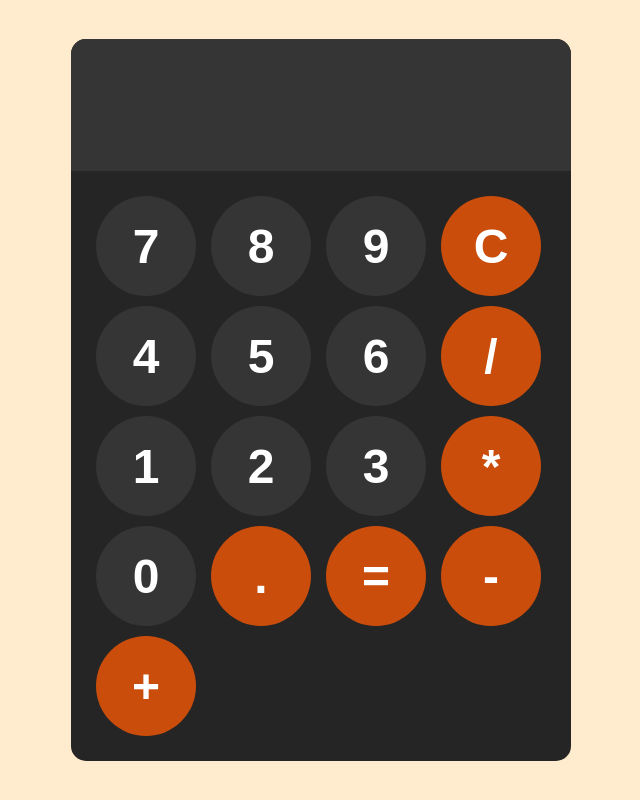
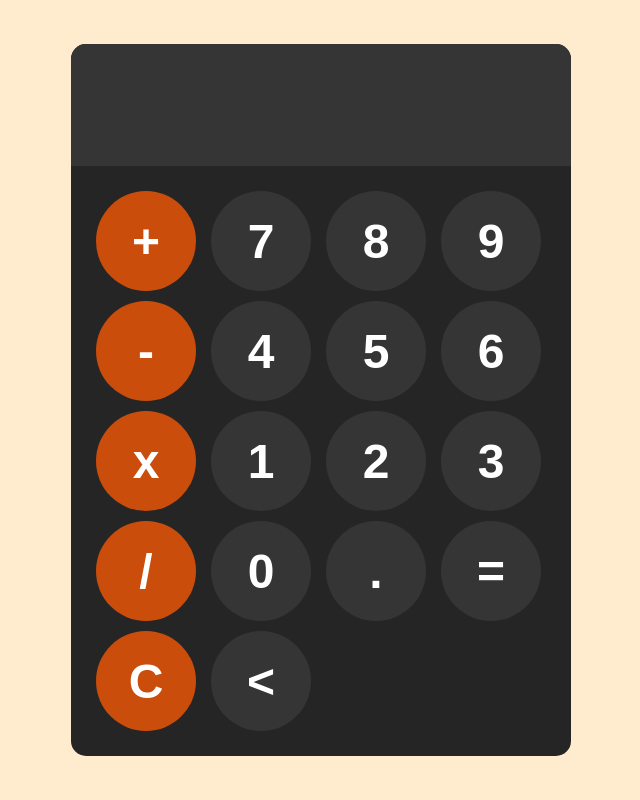
Before and after one commit to pakoramaster/calculator, a plain HTML site: page index.html in a window 1280 px wide. Shown: the whole page, without its empty margins (319-959 px from the left). Drawn offline with Linux system fonts and the light colour scheme.

Commit message:
bug fixes and added back button

```diff
--- a/index.html
+++ b/index.html
@@ -11,23 +11,24 @@
     <div id="calculator">
         <input id="display" readonly>
         <div id="buttons">
+            <button onclick="appendValue('+')" class="operator-btn">+</button>
             <button onclick="appendValue('7')">7</button>
             <button onclick="appendValue('8')">8</button>
             <button onclick="appendValue('9')">9</button>
-            <button onclick="clear()" class="operator-btn">C</button>
+            <button onclick="appendValue('-')" class="operator-btn">-</button>
             <button onclick="appendValue('4')">4</button>
             <button onclick="appendValue('5')">5</button>
             <button onclick="appendValue('6')">6</button>
-            <button onclick="appendValue('/')" class="operator-btn">/</button>
+            <button onclick="appendValue('*')" class="operator-btn">x</button>
             <button onclick="appendValue('1')">1</button>
             <button onclick="appendValue('2')">2</button>
             <button onclick="appendValue('3')">3</button>
-            <button onclick="appendValue('*')" class="operator-btn">*</button>
+            <button onclick="appendValue('/')" class="operator-btn">/</button>
             <button onclick="appendValue('0')">0</button>
-            <button onclick="appendValue('.')" class="operator-btn">.</button>
-            <button onclick="calculate()" class="operator-btn">=</button>
-            <button onclick="appendValue('-')" class="operator-btn">-</button>
-            <button onclick="appendValue('+')" class="operator-btn">+</button>
+            <button onclick="appendValue('.')">.</button>
+            <button onclick="calculate()">=</button>
+            <button onclick="clearDisplay()" class="operator-btn">C</button>
+            <button onclick="backspace()"><</button>
           </div>
     </div>
 
--- a/script.js
+++ b/script.js
@@ -1,14 +1,17 @@
-// Calculator
-
-
+// Initialization
 const display = document.getElementById("display");
 
+// Functions
 function appendValue(input) {
     display.value += input;
 }
 
-function clear() {
+function clearDisplay() {
     display.value= "";
+}
+
+function backspace() {
+    display.value = display.value.slice(0, -1);
 }
 
 function calculate() {
--- a/style.css
+++ b/style.css
@@ -9,7 +9,7 @@ body {
 
 
 #calculator {
-    font-family: Arial, Helvetica, sans-serif;
+    font-family: Helvetica, sans-serif, Arial;
     background-color: #252525;
     border-radius: 15px;
     max-width: 500px;
@@ -19,12 +19,11 @@ body {
 #display {
     width: 100%;
     padding: 20px;
-    font-size: 5rem;
+    font-size: 4.5rem;
     text-align: left;
     border: none;
     color: white;
     background-color: #353535;
-
 }
 
 
```
